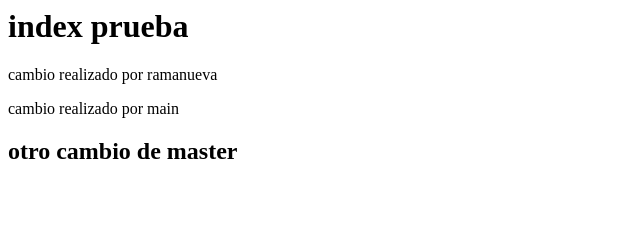
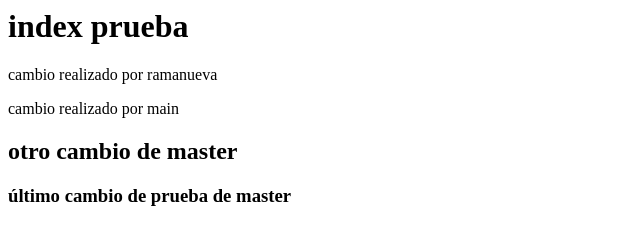
Before and after one commit to Javier939/git_practica2, a plain HTML site: page index.html in a window 1280 px wide. Shown: the whole page, without its empty margins (0-640 px from the left). Drawn offline with Linux system fonts and the light colour scheme.

Commit message:
ultimo commit de prueba de master

```diff
--- a/index.html
+++ b/index.html
@@ -2,3 +2,4 @@
 <p>cambio realizado por ramanueva</p>
 <p>cambio realizado por main</p>
 <h2>otro cambio de master</h2>
+<h3>último cambio de prueba de master</h3>
```
